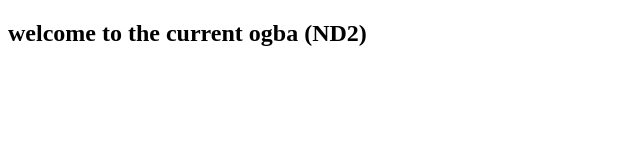
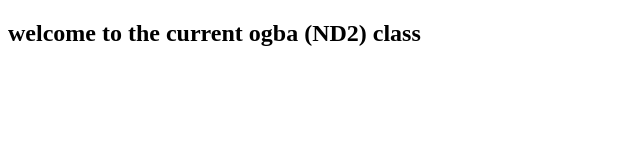
Before and after one commit to ajayconsult001/JEDI, a plain HTML site: page glory.html in a window 1280 px wide. Shown: the full height of the page, 0-640 px from the left. Drawn offline with Linux system fonts and the light colour scheme.

Commit message:
ko si egele

```diff
--- a/glory.html
+++ b/glory.html
@@ -6,6 +6,6 @@
     <title>Document</title>
 </head>
 <body>
-    <h2>welcome to the current ogba (ND2)</h2>
+    <h2>welcome to the current ogba (ND2) class</h2>
 </body>
 </html>
```
